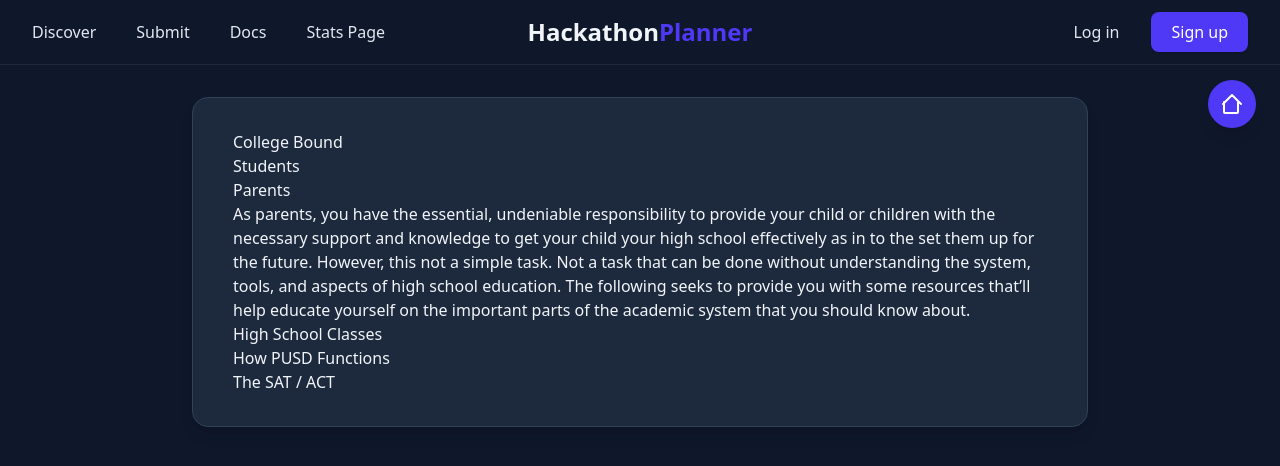
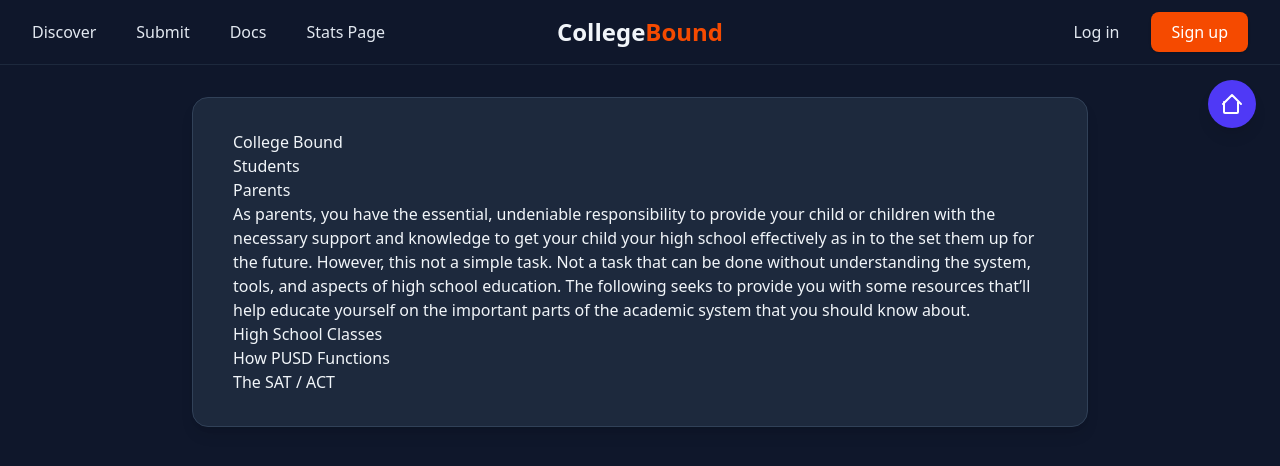
Before and after one commit to collegeboundacademy/college-bound, a Jekyll site: the page built from index.md, in a window 1280 px wide. Shown: the top 466 px of the page. Built offline with Jekyll 4.4.1, drawn with Linux system fonts in a browser that asks for light colours.

Commit message:
Change purple styling to orange

```diff
--- a/_includes/header.html
+++ b/_includes/header.html
@@ -6,7 +6,7 @@
         {% for page in site.header_pages %}
           <a
             href="{{ site.baseurl }}{{ page.url }}"
-            class="text-slate-200 hover:text-indigo-400 font-medium transition-colors"
+            class="text-slate-200 hover:text-orange-400 font-medium transition-colors"
           >
             {{ page.title }}
           </a>
@@ -16,7 +16,7 @@
       <!-- Center: Logo / App title -->
       <div class="absolute left-1/2 top-1/2 -translate-x-1/2 -translate-y-1/2">
         <a href="{{ site.baseurl }}/" class="text-2xl font-bold text-slate-100 whitespace-nowrap">
-          Hackathon<span class="text-indigo-600">Planner</span>
+          College<span class="text-orange-600">Bound</span>
         </a>
       </div>
 
@@ -24,7 +24,7 @@
       <div class="flex items-center gap-4">
         <a
           href="/login"
-          class="text-slate-200 hover:text-indigo-400 font-medium px-4 py-2 transition"
+          class="text-slate-200 hover:text-orange-400 font-medium px-4 py-2 transition"
         >
           Log in
         </a>
@@ -32,7 +32,7 @@
         <!-- Optional signup button (you can remove it) -->
         <a
           href="/signup"
-          class="bg-indigo-600 text-white px-5 py-2 rounded-lg font-medium hover:bg-indigo-700 transition shadow-sm hidden sm:block"
+          class="bg-orange-600 text-white px-5 py-2 rounded-lg font-medium hover:bg-orange-700 transition shadow-sm hidden sm:block"
         >
           Sign up
         </a>
```
